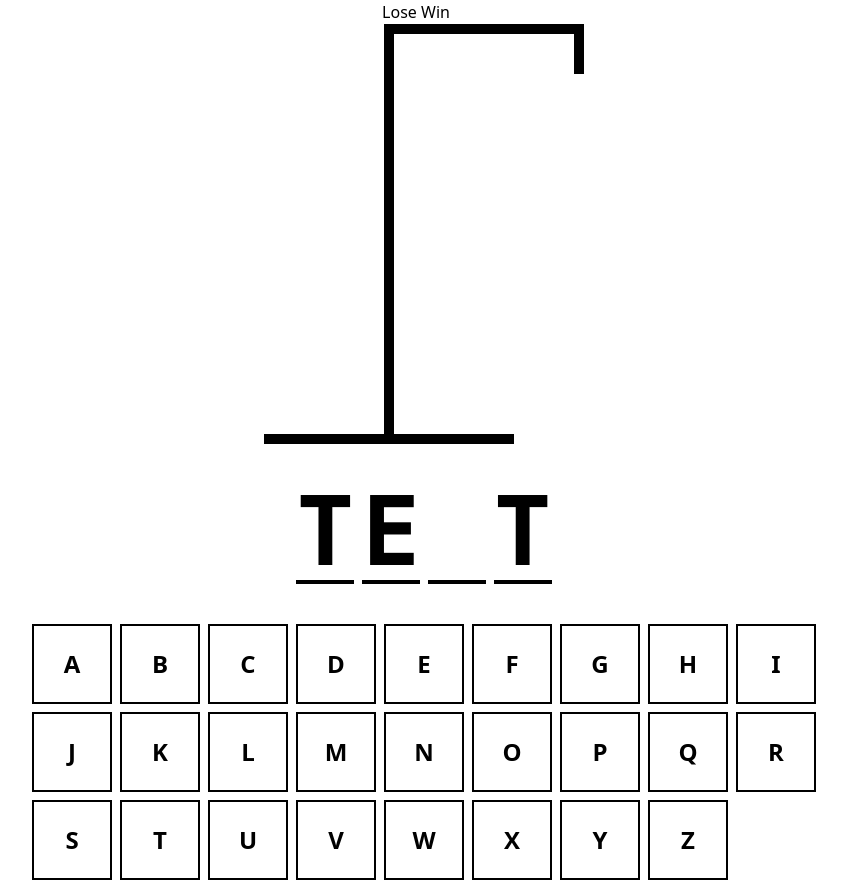
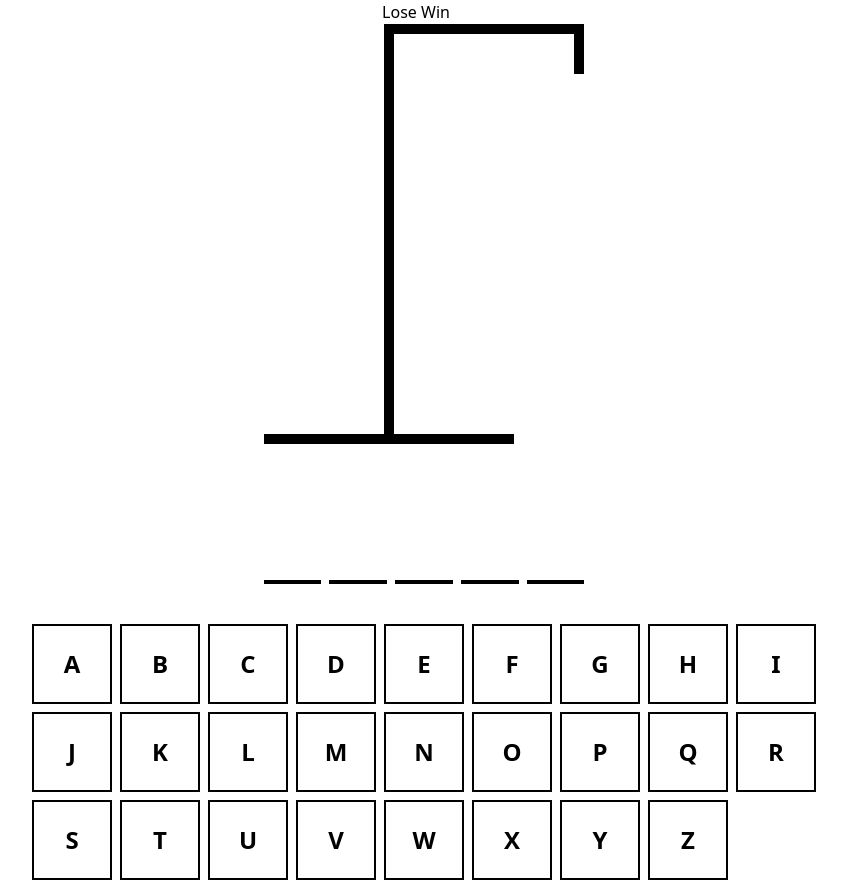
Before and after one commit to andreiwebdev/react-hangman, a React (Vite) app: page / in a window 1280 px wide. Shown: the whole page, without its empty margins (224-1071 px from the left). Built offline with nearby package versions, Linux system fonts and the light colour scheme.

Commit message:
word to guess logic

```diff
--- a/src/App.tsx
+++ b/src/App.tsx
@@ -20,7 +20,7 @@
     <div className="max-w-[800px] flex flex-col space-x-4 mx-auto items-center">
       <div className="text-2lg text-center">Lose Win</div>
       <HangmanDrawing numberOfGuesses={incorrectLetters.length} />
-      <HangmanWord />
+      <HangmanWord guessedLetters={guessedLetters} wordToGuess={wordToGuess} />
       <Keyboard />
     </div>
   );
--- a/src/HangmanWord.tsx
+++ b/src/HangmanWord.tsx
@@ -1,10 +1,12 @@
-const HangmanWord = () => {
-  const word = "test";
-  const guessedLetters = ["e", "t"];
+type Props = {
+  guessedLetters: string[];
+  wordToGuess: string;
+};
 
+const HangmanWord = ({ guessedLetters, wordToGuess }: Props) => {
   return (
     <div className="flex space-x-2 text-8xl font-bold uppercase font-mono mb-10">
-      {word.split("").map((letter, index) => (
+      {wordToGuess.split("").map((letter, index) => (
         <span key={index} className="border-b-4 border-black">
           <span
             style={{
```
